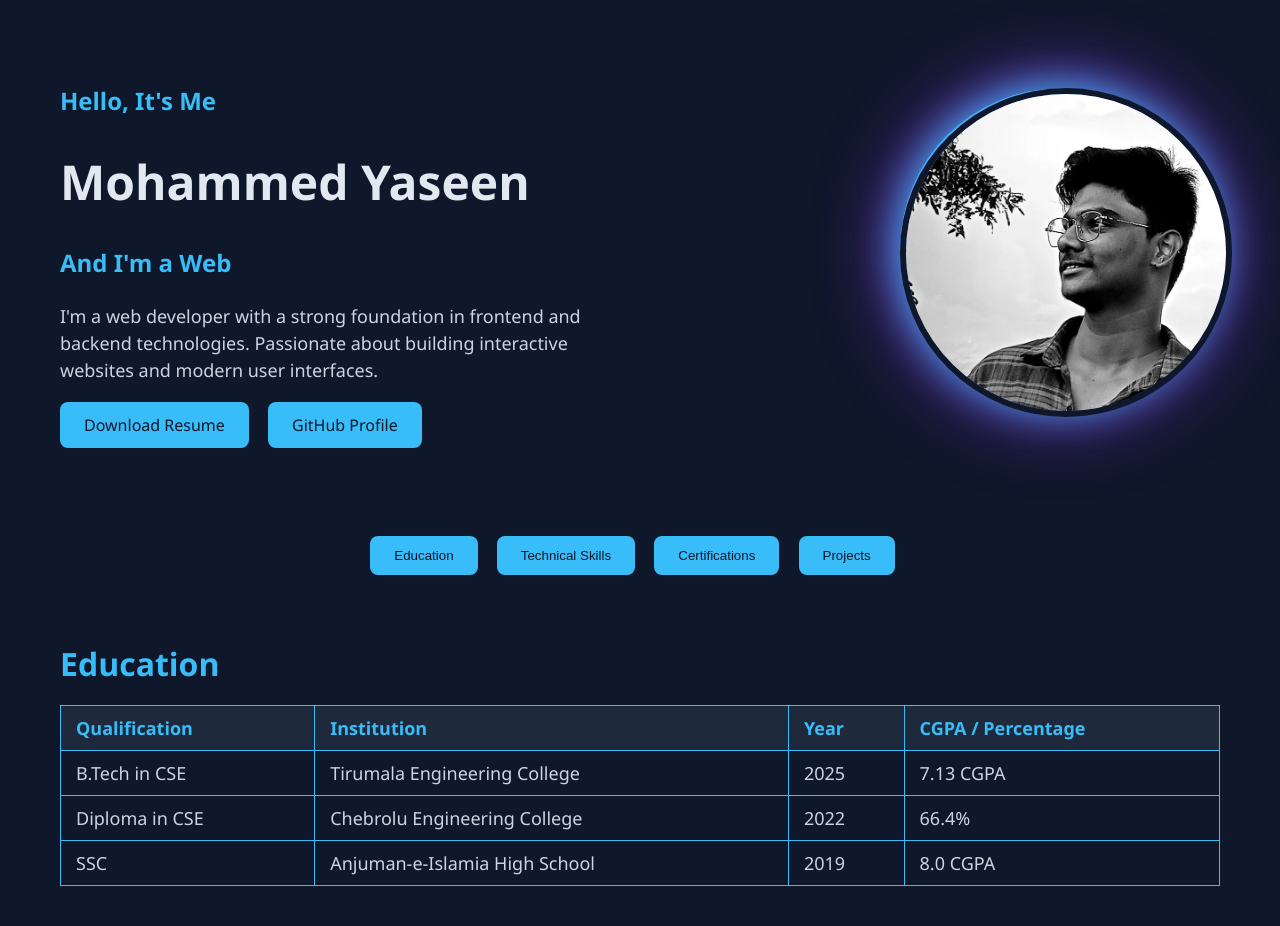
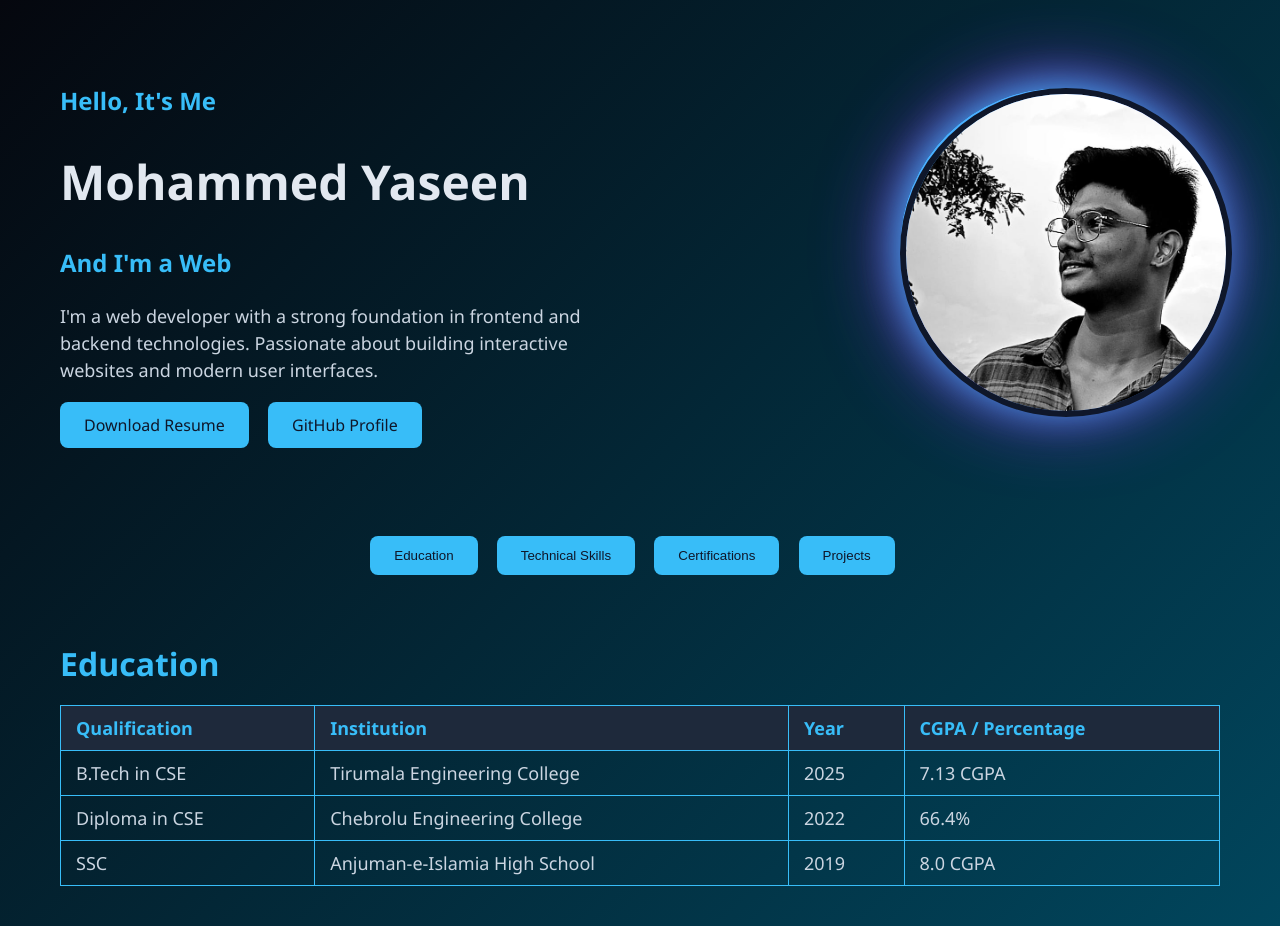
Before and after one commit to Yaseen7032/yaseen-portfolio, a plain HTML site: page index.html in a window 1280 px wide. Drawn offline with Linux system fonts and the light colour scheme.

Commit message:
index.html

```diff
--- a/index.html
+++ b/index.html
@@ -10,6 +10,7 @@
       padding: 0;
       font-family: 'Segoe UI', sans-serif;
       background-color: #0f172a;
+      background: linear-gradient(135deg, #05070e, #01465d);
       color: #fff;
     }
 
@@ -69,7 +70,7 @@
       width: 320px;
       height: 320px;
       border-radius: 70%;
-      background: linear-gradient(135deg, #38bdf8, #9333ea);
+      background: linear-gradient(135deg, #3ac4ff, #9e37ff);
       /* padding: 1px; */
       display: center;
       justify-content: center;
```
